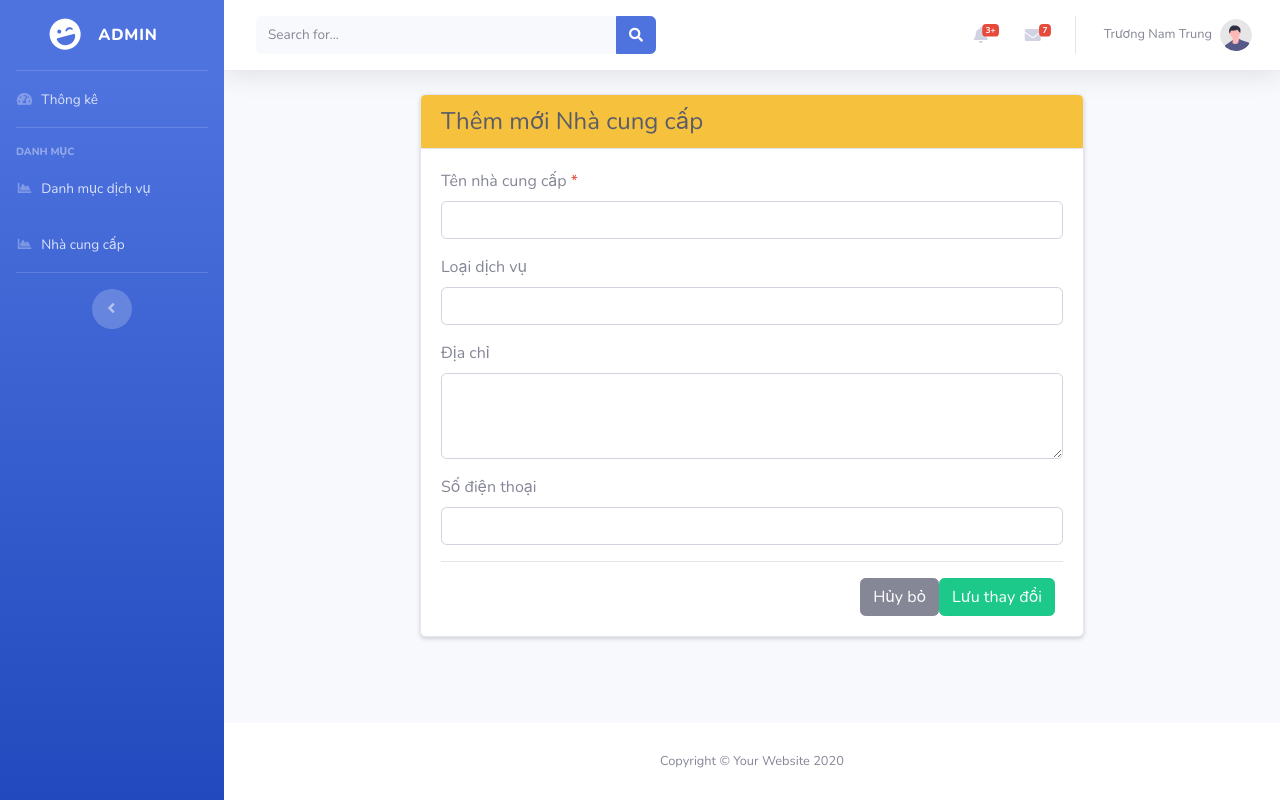
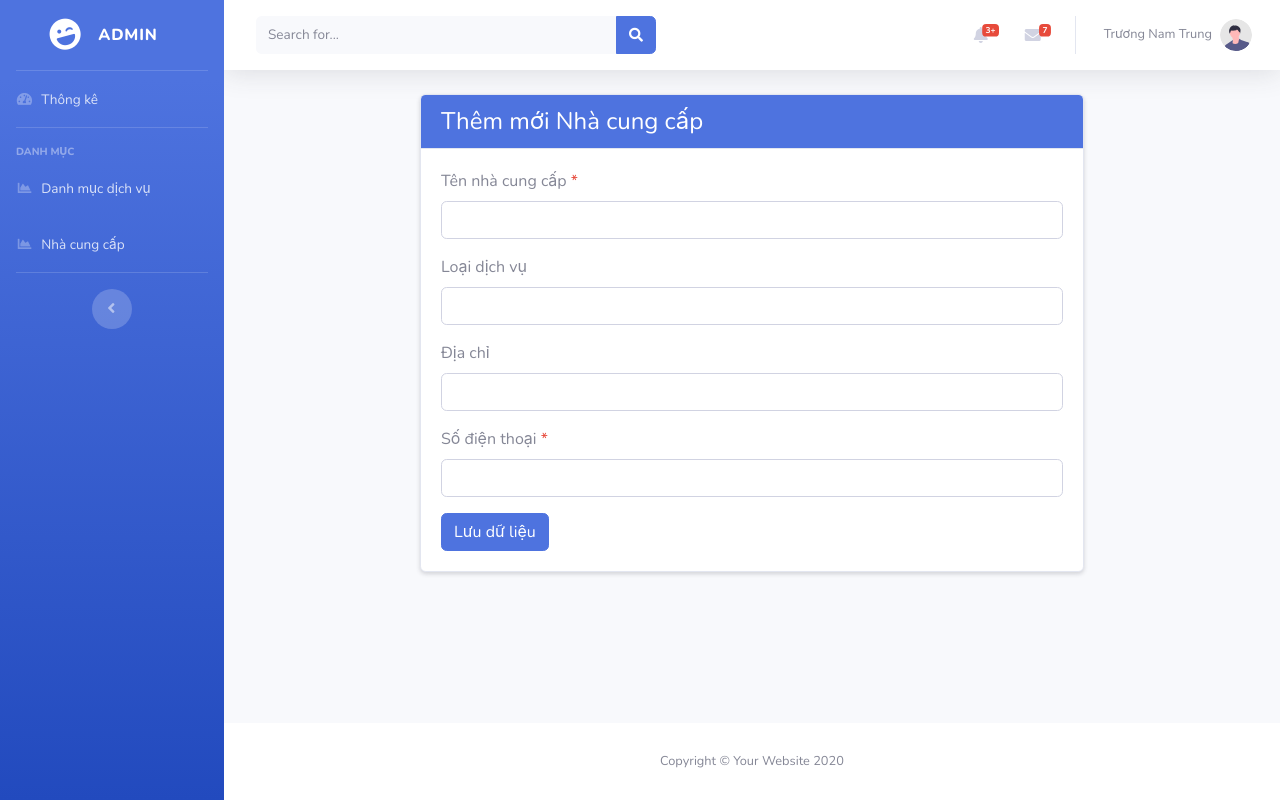
Before and after one commit to codehappyness/cdweb_lab, a PHP site: page /index.php?controller=nhacungcap&action=add in a window 1280 px wide. Run offline with PHP 8.4, Linux system fonts and the light colour scheme.

Commit message:
Add dmdichvu

```diff
--- a/controllers/base_controller.php
+++ b/controllers/base_controller.php
@@ -1,4 +1,5 @@
 <?php
+
 class BaseController
 {
   protected $folder;
--- a/controllers/nhacungcap_controller.php
+++ b/controllers/nhacungcap_controller.php
@@ -13,6 +13,7 @@ class NhacungcapController extends BaseController
     $data = array('list' => $nhacungcaps);
     $this->render('index', $data);
   }
+
   public function detail()
   {
     $id = $_GET['id'] ?? null;
@@ -65,38 +66,108 @@ class NhacungcapController extends BaseController
       echo "Lỗi: Không tìm thấy nhà cung cấp với ID này!";
     }
   }
-  public function update()
+  public function storej()
   {
-    // 1. Early Return: Chặn ngay từ đầu nếu không phải phương thức POST
+
+    // Nếu muốn hiện thị lại trang danh sách sản phẩm
+    // $this->index();
     if ($_SERVER['REQUEST_METHOD'] !== 'POST') {
       header("Location: index.php?controller=nhacungcap&status=error");
       exit();
     }
 
-    // 2. Lấy và làm sạch dữ liệu
     $id = $_POST['id'] ?? null;
     $ten = trim($_POST['ten'] ?? '');
     $loai_dich_vu = trim($_POST['loai_dich_vu'] ?? '');
     $dia_chi = trim($_POST['dia_chi'] ?? '');
     $so_dien_thoai = trim($_POST['so_dien_thoai'] ?? '');
 
-    // 3. Xử lý logic Thêm hoặc Sửa
     if (empty($id)) {
-      // Nếu không có ID -> Gọi hàm Thêm mới
       $ket_qua = NhaCungCap::add($ten, $loai_dich_vu, $dia_chi, $so_dien_thoai);
-      $status_success = 'added'; // Nên tách biệt trạng thái thêm để dễ hiển thị thông báo
+      $status_success = 'added';
     } else {
-      // Nếu có ID -> Gọi hàm Cập nhật
+      $status_success = 'updated';
+      $nha_cung_cap_ton_tai = NhaCungCap::getItem($id); // Thay bằng tên hàm lấy chi tiết trong Model của bạn
+
+      if (!$nha_cung_cap_ton_tai) {
+        // Nếu không tìm thấy nhà cung cấp trong DB -> Điều hướng về kèm lỗi
+        header("Location: index.php?controller=nhacungcap&status=not_found");
+        exit();
+      }
+
+      // Nếu tồn tại thì mới tiến hành update
       $ket_qua = NhaCungCap::update($id, $ten, $loai_dich_vu, $dia_chi, $so_dien_thoai);
       $status_success = 'updated';
     }
 
-    // 4. Chuyển hướng một lần duy nhất ở cuối hàm
-    // Nếu $ket_qua là true thì lấy biến success, ngược lại là 'error'
     $status = $ket_qua ? $status_success : 'error';
 
     header("Location: index.php?controller=nhacungcap&status={$status}");
     exit();
+  }
+  public function store()
+  {
+    if ($_SERVER['REQUEST_METHOD'] !== 'POST') {
+      back_with('error', 'Phương thức yêu cầu không hợp lệ!');
+    }
+
+    $id = $_POST['id'] ?? null;
+    $ten = trim($_POST['ten'] ?? '');
+    $loai_dich_vu = trim($_POST['loai_dich_vu'] ?? '');
+    $dia_chi = trim($_POST['dia_chi'] ?? '');
+    $so_dien_thoai = trim($_POST['so_dien_thoai'] ?? '');
+
+    // 1. KHỞI TẠO MẢNG LỖI
+    $errors = [];
+
+    // 2. KIỂM TRA TỪNG TRƯỜNG (VALIDATION)
+    if (empty($ten)) {
+      $errors['ten'] = 'Tên nhà cung cấp không được để trống.';
+    } elseif (strlen($ten) < 3) {
+      $errors['ten'] = 'Tên nhà cung cấp phải có ít nhất 3 ký tự.';
+    }
+
+    if (empty($so_dien_thoai)) {
+      $errors['so_dien_thoai'] = 'Vui lòng nhập số điện thoại.';
+    } elseif (!is_numeric($so_dien_thoai)) {
+      $errors['so_dien_thoai'] = 'Số điện thoại chỉ được chứa chữ số.';
+    }
+
+    // 3. NẾU CÓ LỖI -> QUAY LẠI VÀ BÁO LỖI
+    if (!empty($errors)) {
+      // Dùng hàm mới viết, nó sẽ tự động gửi mảng $errors và giữ lại old input
+      back_with_errors($errors, 'Có lỗi xảy ra, vui lòng kiểm tra các trường màu đỏ!');
+    }
+
+    // 4. NẾU KHÔNG CÓ LỖI -> TIẾP TỤC LƯU DATABASE
+    if (empty($id)) {
+      $ket_qua = NhaCungCap::add($ten, $loai_dich_vu, $dia_chi, $so_dien_thoai);
+      $status_success = 'Thêm mới nhà cung cấp thành công!';
+      $type = 'success';
+    } else {
+      $nha_cung_cap_ton_tai = NhaCungCap::getItem($id);
+      if (!$nha_cung_cap_ton_tai) {
+        back_with('error', 'Không tìm thấy nhà cung cấp này!');
+      }
+      $ket_qua = NhaCungCap::update($id, $ten, $loai_dich_vu, $dia_chi, $so_dien_thoai);
+      $status_success = 'Cập nhật thành công!';
+      $type = 'success';
+    }
+
+    // if ($ket_qua) {
+    //   back_with($type, $status_success);
+    // } else {
+    //   back_with('error', 'Có lỗi khi lưu vào cơ sở dữ liệu!', true);
+    // }
+    // XỬ LÝ CHUYỂN HƯỚNG CUỐI CÙNG
+    if ($ket_qua) {
+      // THÀNH CÔNG: Chuyển hướng về trang danh sách (Giống redirect()->route('nhacungcap.index')->with(...))
+      $url_danh_sach = route('nhacungcap', 'index');
+      redirect_with($url_danh_sach, 'success', $status_success);
+    } else {
+      // THẤT BẠI KHI LƯU DB: Quay lại form
+      back_with('error', 'Lỗi hệ thống, không thể lưu dữ liệu!', true);
+    }
   }
   public function delete()
   {
--- /dev/null
+++ b/helpers/helper.php
@@ -0,0 +1,89 @@
+<?php
+if (session_status() === PHP_SESSION_NONE) {
+  session_start();
+}
+
+function back_with($type, $message, $withInput = false)
+{
+  $_SESSION['flash_message'] = [
+    'type' => $type,
+    'message' => $message
+  ];
+  if ($withInput && !empty($_POST)) {
+    $_SESSION['old_input'] = $_POST;
+  }
+  $previous_url = $_SERVER['HTTP_REFERER'] ?? 'index.php';
+  header("Location: " . $previous_url);
+  exit();
+}
+function old($key, $default = '')
+{
+  $value = $_SESSION['old_input'][$key] ?? $default;
+  return htmlspecialchars((string)$value);
+}
+function back_with_errors($errors, $message = 'Vui lòng kiểm tra lại dữ liệu nhập vào!')
+{
+  $_SESSION['errors'] = $errors; // Lưu mảng lỗi
+  back_with('error', $message, true);
+}
+
+function has_error($key)
+{
+  return isset($_SESSION['errors'][$key]) ? 'is-invalid' : '';
+}
+
+// function error($key)
+// {
+//   if (isset($_SESSION['errors'][$key])) {
+//     // Class text-danger hoặc invalid-feedback (nếu dùng Bootstrap)
+//     //        return '<div class="text-danger mt-1" style="font-size: 0.875em;">' . htmlspecialchars($_SESSION['errors'][$key]) . '</div>';
+//     return '<div class="text-danger mt-1 d-flex justify-content-between align-items-start" style="font-size: 0.875em;">'
+//       . '<span>' . htmlspecialchars($_SESSION['errors'][$key]) . '</span>'
+//       . '<button type="button" style="background: none; border: none; padding: 0; line-height: 1; color: inherit; cursor: pointer; font-size: 1.2em;" onclick="this.parentElement.remove();" title="Đóng">&times;</button>'
+//       . '</div>';
+//
+//   }
+//   return '';
+// }
+function error($key) {
+    if (isset($_SESSION['errors'][$key])) {
+        return '<div class="alert alert-dismissible fade show p-0 mt-1 mb-0 bg-transparent border-0 text-danger d-flex align-items-center" role="alert" style="font-size: 0.875em;">'
+             . '<span class="mr-auto">' . htmlspecialchars($_SESSION['errors'][$key]) . '</span>'
+             . '<button type="button" class="close position-static p-0 ml-2" data-dismiss="alert" aria-label="Close" style="font-size: 1.25rem; line-height: 1; outline: none;">'
+             . '<span aria-hidden="true">&times;</span>'
+             . '</button>'
+             . '</div>';
+    }
+    return '';
+}
+
+/**
+ * Hàm tạo URL động (Giống hàm route() của Laravel)
+ * Ví dụ: route('nhacungcap', 'index', ['page' => 2])
+ * -> index.php?controller=nhacungcap&action=index&page=2
+ */
+function route($controller, $action = 'index', $params = [])
+{
+  $url = "index.php?controller={$controller}&action={$action}";
+
+  if (!empty($params)) {
+    $url .= '&' . http_build_query($params);
+  }
+
+  return $url;
+}
+
+/**
+ * Hàm chuyển hướng đến URL cụ thể kèm thông báo (Giống redirect()->with())
+ */
+function redirect_with($url, $type, $message)
+{
+  // Lưu thông báo dạng Flash Session
+  $_SESSION['flash_message'] = [
+    'type' => $type,
+    'message' => $message
+  ];
+
+  header("Location: " . $url);
+  exit();
+}
--- a/index.php
+++ b/index.php
@@ -4,6 +4,7 @@ ini_set('display_startup_errors', 1);
 error_reporting(E_ALL);
 
 require_once('connection.php');
+require_once('helpers/helper.php');
 if (isset($_GET['controller'])) {
   $controller = $_GET['controller'];
   if (isset($_GET['action'])) {
--- a/router.php
+++ b/router.php
@@ -3,7 +3,7 @@
 $controllers = array(
   'home' => ['index', 'error'],
   'dmdichvu' => ['index', 'error'],
-  'nhacungcap' => ['index', 'error', 'detail', 'edit', 'update', 'delete', 'add'],
+  'nhacungcap' => ['index', 'error', 'detail', 'edit', 'delete', 'add', 'store'],
   'sanpham' => [
     'dssp',
     'index',
--- a/views/nhacungcap/detail.php
+++ b/views/nhacungcap/detail.php
@@ -1,11 +1,9 @@
 <div class="row justify-content-center">
   <div class="col-md-8">
-
     <div class="card shadow-sm">
       <div class="card-header bg-primary text-white">
         <h4 class="mb-0">Thông tin chi tiết Nhà cung cấp</h4>
       </div>
-
       <div class="card-body">
         <?php if (isset($item)): ?>
           <table class="table table-bordered table-striped mb-0">
@@ -52,7 +50,7 @@
           Quay lại
         </a>
         <?php if (isset($item)): ?>
-          <a href="edit.php?id=<?= $item->id ?>" class="btn btn-warning">
+          <a href="?controller=nhacungcap&action=edit&&id=<?= $item->id ?>" class="btn btn-primary">
             Chỉnh sửa
           </a>
         <?php endif; ?>
--- a/views/nhacungcap/edit.php
+++ b/views/nhacungcap/edit.php
@@ -2,7 +2,7 @@
   <div class="col-md-8">
 
     <div class="card shadow-sm">
-      <div class="card-header bg-warning text-dark">
+      <div class="card-header bg-primary text-white">
         <h4 class="mb-0">
           <?= (!empty($item->id)) ? 'Chỉnh sửa thông tin Nhà cung cấp' : 'Thêm mới Nhà cung cấp' ?>
         </h4>
@@ -10,45 +10,52 @@
 
       <div class="card-body">
         <?php if (isset($item)): ?>
-          <!-- Form gửi dữ liệu qua phương thức POST -->
-          <form action="?controller=nhacungcap&action=update" method="POST">
+          <?php if (isset($_SESSION['flash_message'])): ?>
+            <?php
+            $flash = $_SESSION['flash_message'];
+            $alert_class = ($flash['type'] === 'success') ? 'alert-success' : 'alert-danger';
+            ?>
+            <div class="alert <?= $alert_class ?>">
+              <?= htmlspecialchars($flash['message']) ?>
+            </div>
+            <?php unset($_SESSION['flash_message']); ?>
+          <?php endif; ?>
 
-            <!-- BẮT BUỘC: Trường ẩn chứa ID để server biết đang sửa bản ghi nào -->
-            <input type="hidden" name="id" value="<?= htmlspecialchars($item->id) ?>">
+          <form action="index.php?controller=nhacungcap&action=store" method="POST">
+            <input type="hidden" name="id" value="<?= old('id', $item->id) ?>">
 
-            <div class="mb-3">
-              <label for="ten" class="form-label fw-bold">Tên nhà cung cấp <span class="text-danger">*</span></label>
-              <input type="text" class="form-control" id="ten" name="ten"
-                value="<?= htmlspecialchars($item->ten) ?>" required>
+            <div class="form-group mb-3">
+              <label>Tên nhà cung cấp <span class="text-danger">*</span></label>
+              <input type="text" name="ten" class="form-control <?= has_error('ten') ?>" value="<?= old('ten', $item->ten) ?>">
+              <?= error('ten') ?>
             </div>
 
-            <div class="mb-3">
-              <label for="loai_dich_vu" class="form-label fw-bold">Loại dịch vụ</label>
-              <input type="text" class="form-control" id="loai_dich_vu" name="loai_dich_vu"
-                value="<?= htmlspecialchars($item->loai_dich_vu) ?>">
+            <div class="form-group mb-3">
+              <label>Loại dịch vụ</label>
+              <input type="text" name="loai_dich_vu" class="form-control <?= has_error('loai_dich_vu') ?>" value="<?= old('loai_dich_vu', $item->loai_dich_vu) ?>">
+              <?= error('loai_dich_vu') ?>
             </div>
 
-            <div class="mb-3">
-              <label for="dia_chi" class="form-label fw-bold">Địa chỉ</label>
-              <textarea class="form-control" id="dia_chi" name="dia_chi" rows="3"><?= htmlspecialchars($item->dia_chi) ?></textarea>
+            <div class="form-group mb-3">
+              <label>Địa chỉ</label>
+              <input type="text" name="dia_chi" class="form-control <?= has_error('dia_chi') ?>" value="<?= old('dia_chi', $item->dia_chi) ?>">
+              <?= error('dia_chi') ?>
             </div>
 
-            <div class="mb-3">
-              <label for="so_dien_thoai" class="form-label fw-bold">Số điện thoại</label>
-              <input type="tel" class="form-control" id="so_dien_thoai" name="so_dien_thoai"
-                value="<?= htmlspecialchars($item->so_dien_thoai) ?>">
+            <div class="form-group mb-3">
+              <label>Số điện thoại <span class="text-danger">*</span></label>
+              <input type="text" name="so_dien_thoai" class="form-control <?= has_error('so_dien_thoai') ?>" value="<?= old('so_dien_thoai', $item->so_dien_thoai) ?>">
+              <?= error('so_dien_thoai') ?>
             </div>
 
-            <hr>
+            <button type="submit" class="btn btn-primary">Lưu dữ liệu</button>
+          </form>
 
-            <div class="d-flex justify-content-end mx-2">
-              <!-- Nút hủy quay lại trang trước -->
-              <a href="javascript:history.back()" class="btn btn-secondary">Hủy bỏ</a>
-              <!-- Nút submit lưu dữ liệu -->
-              <button type="submit" class="btn btn-success ms-2">Lưu thay đổi</button>
-            </div>
+          <?php
+          unset($_SESSION['old_input']);
+          unset($_SESSION['errors']); // Thêm dòng này để xóa mảng lỗi sau khi hiển thị xong
+          ?>
 
-          </form>
         <?php else: ?>
           <div class="alert alert-danger mb-0" role="alert">
             Không tìm thấy dữ liệu nhà cung cấp để chỉnh sửa!
```
Also changed, not shown: models/nhacungcap.php (+0 -13 lines), views/nhacungcap/index.php (+20 -2 lines).
